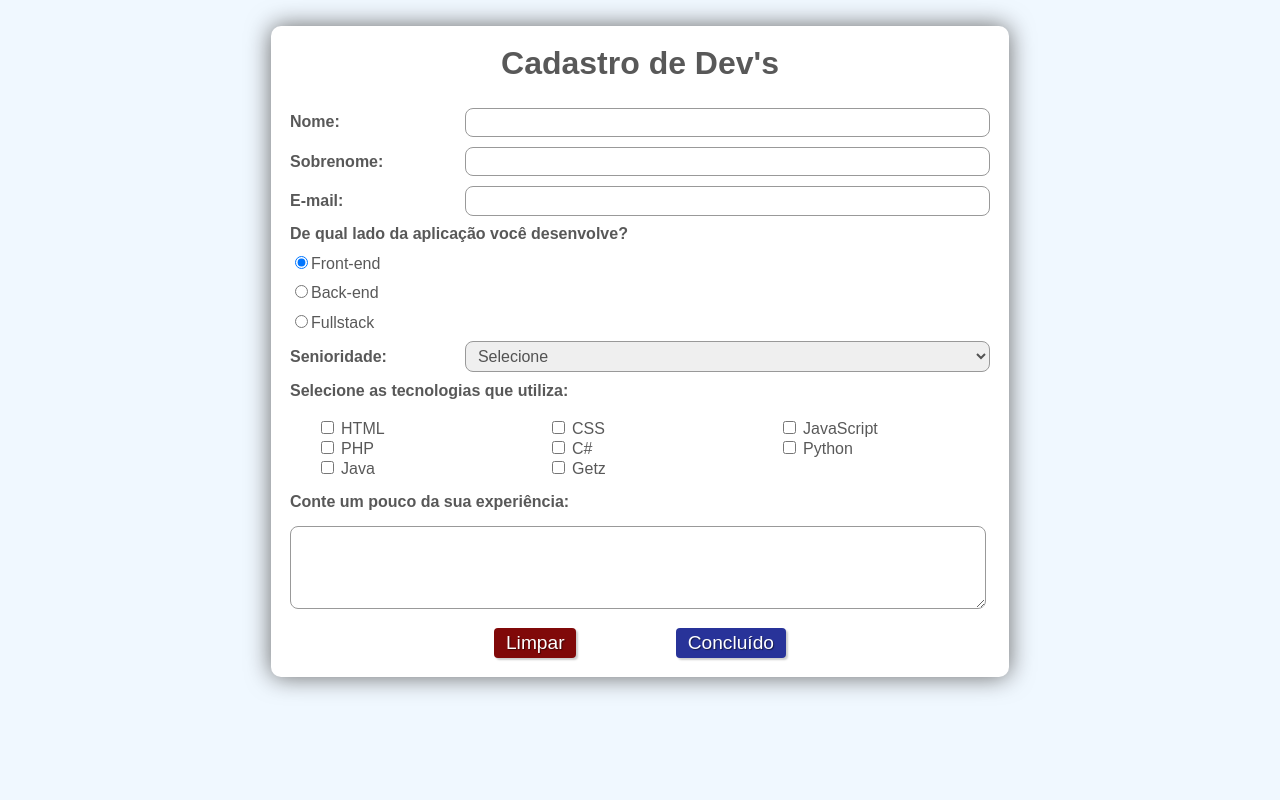
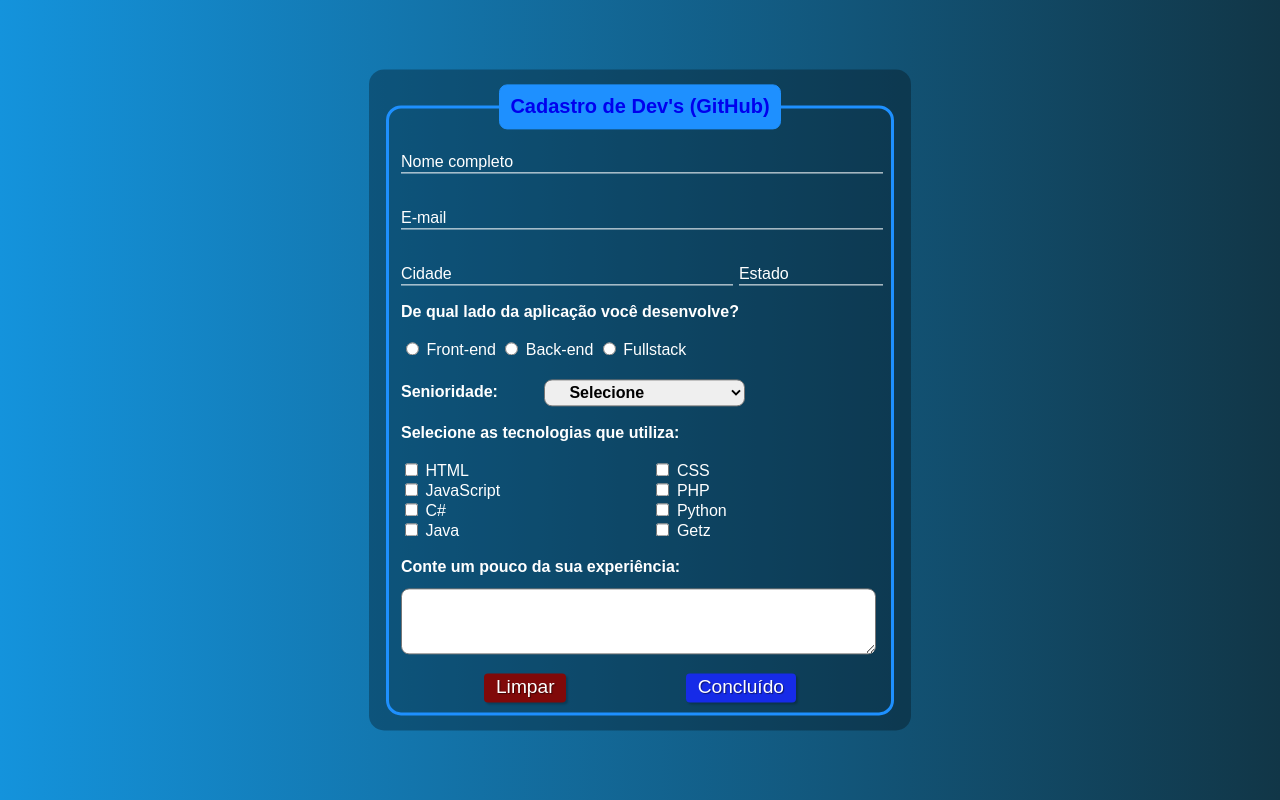
Before and after one commit to gustavoxrib/formulario, a PHP site: page / in a window 1280 px wide. Run offline with PHP 8.4, Linux system fonts and the light colour scheme.

Commit message:
original

```diff
--- a/index.css
+++ b/index.css
@@ -1,155 +1,122 @@
-
-.cabeçalho {
-    text-align: center;
-    width: 100%;
-    font-family: sans-serif;
-
+body {
+    font-family: Arial, Helvetica, sans-serif;
+    background-image: linear-gradient(to right, rgb(20,147,220), rgb(17,54,71));
 }
 
-
-.container {
-    justify-content: center;
-    height: auto;
-    margin: auto;
-    width: 700px;
-    background-color: #ffffff;
-    box-shadow: 0 0 25px rgb(104, 104, 104);
-    padding: 1.5%;
-    border-radius: 10px;
-    color: #000000a7;
-}
-
-#titulo {
-    margin-top :0;
-    margin-bottom: 0.8em;
-    color: #000000a7;
-}
-
-.title {
-    color:rgb(0, 0, 0)
-}
-
-body {
-    background-color: #f0f8ff;
-    font-family: sans-serif;
-    font-size: 1em;
-    color: #000000a7;
-    justify-content: center;
+.box {
+    position: absolute;
+    top: 50%;
+    left: 50%;
+    transform: translate(-50%,-50%);
+    background-color: rgba(0,0,0,0.3);
+    padding: 15px;
+    border-radius: 15px;
+    width: 40%;
+    color: white;
 
 }
 
 fieldset {
-    border: 0;
-    padding: 0;
-    margin: 0;
+    border: 3px solid dodgerblue;
+    border-radius: 15px;
+
 }
 
-#check input[type="checkbox"] {
-    padding-left: 10%;
+legend {
+    border: 1px solid dodgerblue;
+    padding: 10px;
+    text-align: center;
+    background-color: dodgerblue;
+    border-radius: 8px;
+    font-size: 20px;
+    cursor: pointer;
 }
+
+legend a {
+    text-decoration: none;
+}
+
+legend a:visited {
+    color: white;
+}
+
+legend:hover {
+    background: #024994;
+}
+
+.inputbox {
+    position: relative;
+}
+
+.inputuser {
+    background: none;
+    border: none;
+    border-bottom: 1px solid white;
+    outline: none;
+    color: white;
+    font-size: 15px;
+    width: 100%;
+    letter-spacing: 1.5px;
+}
+
+.labelinput {
+    position: absolute;
+    top: 0px;
+    left: 0px;
+    pointer-events: none;
+    transition: .5s;
+}
+
+.inputuser:focus ~ .labelinput,
+.inputuser:valid ~ .labelinput {
+    top: -20px;
+    font-size: 12px;
+    color:rgb(239, 239, 239);
+    font-style: oblique;
+}
+
+.grade {
+    justify-content: baseline;
+    column-gap: 80px;
+    row-gap: 5px;
+ }
 
 .option {
     display:grid;
-    grid-template-columns: 33% 33% 33%;
+    grid-template-columns: auto auto;
     grid-template-rows: auto;
-    justify-content: center;
-    align-self: baseline;
 }
 
-.caixa {
-    display: grid;
-    grid-template-columns: 25% 75%;
+.option2 {
+    display:grid;
+    grid-template-columns: 70% 30%;
     grid-template-rows: auto;
-    margin-bottom: 0.6em;
-    width: 100%;
+    column-gap: 10px;
+    width: 98%;
 }
 
-.grade {
-    padding-left: 10%;
+.senioridade {
+    margin-top: 20px;
+    display:grid;
+    grid-template-columns: 30% 70%;
+    grid-template-rows: auto;
 }
 
-input {
+.senior {
+    margin-top: auto;
+    margin-bottom: auto;
+}
+
+select {
+    width: 60%;
+    height: 27px;
     font-family: sans-serif;
     font-size: 1em;
     color: #000000;
     border-radius: 8px;
-}
-
-select {
-    width: 100%;
-    font-family: sans-serif;
-    font-size: 1em;
-    color: #000000;
-    border-radius: 8px;
-}
-
-
-
-.campo {
-    margin-bottom: 0.6em;
-    margin-left: auto;
-    margin-right: auto;
-    display: block;
-    width: 100%;
-}
-
-.campo label {
-    margin-bottom: 0.6em;
-    color: #000000a7;
-    display: block;
-}
-
-.alinhar {
-    vertical-align: center;
-    margin: auto auto auto 0;
-    width: 100%;
-}
-
-.texto textarea:focus {
-    background-color: #f3f3fe;
-}
-
-#experiencia {
-    margin-top: 15px;
-}
-
-.texto textarea {
-    padding: 0.3em;
-    padding-left: 1.5%;
-    border: 1px solid #999999;
-    box-shadow: 2px, 2px, 2px rgba(0,0,0,0.2);
-}
-
-textarea {
-    font-family: sans-serif;
-    font-size: 1em;
-    color: #000000;
-    border-radius: 8px;
-    width: 97%;
-}
-
-
-.caixa input[type="text"], .caixa input[type="email"], .caixa select {
-    padding: 0.3em;
-    padding-left: 1.5%;
-    border: 1px solid #999999;
-    box-shadow: 2px, 2px, 2px rgba(0,0,0,0.2);
-}
-
-.caixa input:focus {
-    background-color: #f3f3fe;
-}
-
-.senioridade select {
-    width: 100%;
-    padding-left: 1.5%;
-    vertical-align: center;
-    margin: auto auto auto 0;
-    color: #000000a7;
-}
-
-.senioridade select:focus {
-    background-color: #f3f3fe;
+    font-weight: bold;
+    padding-left: 20px;
+    justify-content: center;
 }
 
 .botao {
@@ -158,19 +125,26 @@ textarea {
     grid-template-rows: auto;
     justify-content: center;
     padding-top: 15px;
-    gap: 100px;
-
+    gap: 120px;
 }
 
 #concluido {
     border-radius: 4px;
     font-size: 1.2em;
-    background: #283399;
+    background: #162be8;
     border: 0;
     color: #ffffff;
     padding: 0.2em 0.6em;
     box-shadow: 2px 2px 2px rgba(0,0,0,0.2);
     text-shadow: 1px 1px 1px rgba(0,0,0,0.5);
+    cursor: pointer;
+}
+
+#concluido:hover {
+    background-color: #2793ffe1;
+    box-shadow: inset 2px 2px 2px rgba(0,0,0,0.2);
+    text-shadow: none;
+
 }
 
 #limpar {
@@ -182,14 +156,25 @@ textarea {
     padding: 0.2em 0.6em;
     box-shadow: 2px 2px 2px rgba(0,0,0,0.2);
     text-shadow: 1px 1px 1px rgba(0,0,0,0.5);
+    cursor: pointer;
 }
 
-button:hover {
-    background-color: #ccbbff;
+#limpar:hover {
+    background-color: #ff5050;
     box-shadow: inset 2px 2px 2px rgba(0,0,0,0.2);
     text-shadow: none;
 }
 
-.botao, select {
-    cursor: pointer;
+textarea {
+    color: #000000;
+    border-radius: 8px;
+    width: 97%;
+    margin-top: 12px;
+    padding-left: 1.5%;
+    font-weight: bold;
+    letter-spacing: 0.9px;
 }
+
+textarea:focus {
+    background-color: #dadafd;
+}
--- a/index.html
+++ b/index.html
@@ -1,73 +1,51 @@
 <!DOCTYPE html>
+<html lang="en">
+
 <head>
     <meta charset="UTF-8">
     <meta http-equiv="X-UA-Compatible" content="IE=edge">
     <meta name="viewport" content="width=device-width, initial-scale=1.0">
     <link rel="stylesheet" type="text/css" href="index.css" media="screen">
-    <title>Cadastro</title>
+    <title>Cadastro Dev's</title>
 </head>
 
 <body>
-    <br>
-
-
-    <div class="container">
-        <div class="cabeçalho">
-            <h1 id="titulo" class="title"><b>Cadastro de Dev's</b></h1>
-        </div>
-
-        <form>
+    <div class="box">
+        <form action="">
             <fieldset>
-                <div class="caixa">
-                    <div class="alinhar">
-                        <label for="nome"><strong>Nome:</strong></label>
-                    </div>
-                    <input type="text" name="nome" id="nome" required>
+                <legend><a href="https://github.com/gustavoxrib/formulario.git"><b>Cadastro de Dev's (GitHub)</b></a></legend>
+                <br>
+                <div class="inputbox">
+                    <input type="text" name="nome" id="nome" class="inputuser" required>
+                    <label for="nome" class="labelinput">Nome completo</label>
                 </div>
-                <div class="caixa">
-                    <div class="alinhar">
-                        <label for="sobrenome"><strong>Sobrenome:</strong></label>
-                    </div>
-                    <input type="text" name="sobrenome" id="sobrenome" required>
+                <br><br>
+                <div class="inputbox">
+                    <input type="teext" name="email" id="email" class="inputuser" required>
+                    <label for="nome" class="labelinput">E-mail</label>
                 </div>
-                <div class="caixa">
-                    <div class="alinhar">
-                        <label for="email"><strong>E-mail:</strong></label>
-                    </div>
-                    <input type="email" name="email" id="email" required>
+                <br><br>
+                <div class="option2">
+                <div class="inputbox">
+                    <input type="text" name="cidade" id="cidade" class="inputuser" required>
+                    <label for="cidade" class="labelinput">Cidade</label>
                 </div>
-            </fieldset>
-
-            <div>
-                <!--Comentário teste 1-->
-            </div>
-
-            <div class="campo">
-                <div>
-                    <label><strong>De qual lado da aplicação você desenvolve?</strong></label>
+                <div class="inputbox">
+                    <input type="text" name="estado" id="estado" class="inputuser" required>
+                    <label for="estado" class="labelinput">Estado</label>
                 </div>
-                <div>
-                    <label>
-                        <input type="radio" name="devweb" value="frontend"checked>Front-end
-                    </label>
                 </div>
-                <div>
-                    <label>
-                        <input type="radio" name="devweb" value="backend">Back-end
-                    </label>
-                </div>
-                <div>
-                    <label>
-                        <input type="radio" name="devweb" value="fullstack">Fullstack
-                    </label>
-                </div>
-            </div>
-
-            <div class="caixa">
-                <div class="alinhar">
-                    <label for="senioridade"><strong>Senioridade:</strong></label>
-                </div>
+                <br>
+                <label><b>De qual lado da aplicação você desenvolve?</b></label><br><br>
+                <input type="radio" id="front-end" name="aplicacao" value="front-end" required>
+                <label for="front-end">Front-end</label>
+                <input type="radio" id="back-end" name="aplicacao" value="back-end" required>
+                <label for="back-end">Back-end</label>
+                <input type="radio" id="fullstack" name="aplicacao" value="fullstack" required>
+                <label for="fullstack">Fullstack</label>
+                <br>
                 <div class="senioridade">
+                    <label class="senior"><b>Senioridade:</b></label>
                     <select>
                         <option>Selecione</option>
                         <option>Junior</option>
@@ -75,10 +53,12 @@
                         <option>Senior</option>
                     </select>
                 </div>
-            </div>
 
-            <div>
-                <label><strong>Selecione as tecnologias que utiliza:</strong></label><br><br>
+                <br>
+                <div>
+                    <label><b>Selecione as tecnologias que utiliza:</b></label>
+                </div>
+                <br>
                 <div class="option">
                     <div class="grade">
                         <input type="checkbox" id="tecnologia1" name="tecnologia1" value="HTML">
@@ -113,22 +93,18 @@
                         <label for="tecnologia8">Getz</label>
                     </div>
                 </div>
-            </div>
-
-            <div id="experiencia">
+                <br>
                 <div>
-                    <label for="experiencia"><strong>Conte um pouco da sua experiência:</strong></label>
+                    <label for="experiencia"><b>Conte um pouco da sua experiência:</b></label>
                 </div>
-                <div class="texto">
+                <div>
                     <textarea rows="4" id="experiencia" name="experiencia"></textarea>
-                </div>
-            </div>
-
-            <div class="botao">
-                <button type="reset" id="limpar">Limpar</button>
-                <button type="submit" id="concluido">Concluído</button>
-            </div>
-
+                    <br>
+                    <div class="botao">
+                        <button type="reset" id="limpar">Limpar</button>
+                        <button type="submit" id="concluido">Concluído</button>
+                    </div>
+            </fieldset>
         </form>
     </div>
 </body>
```
Also changed, not shown: rascunho css.css (added, +60 -0 lines).
